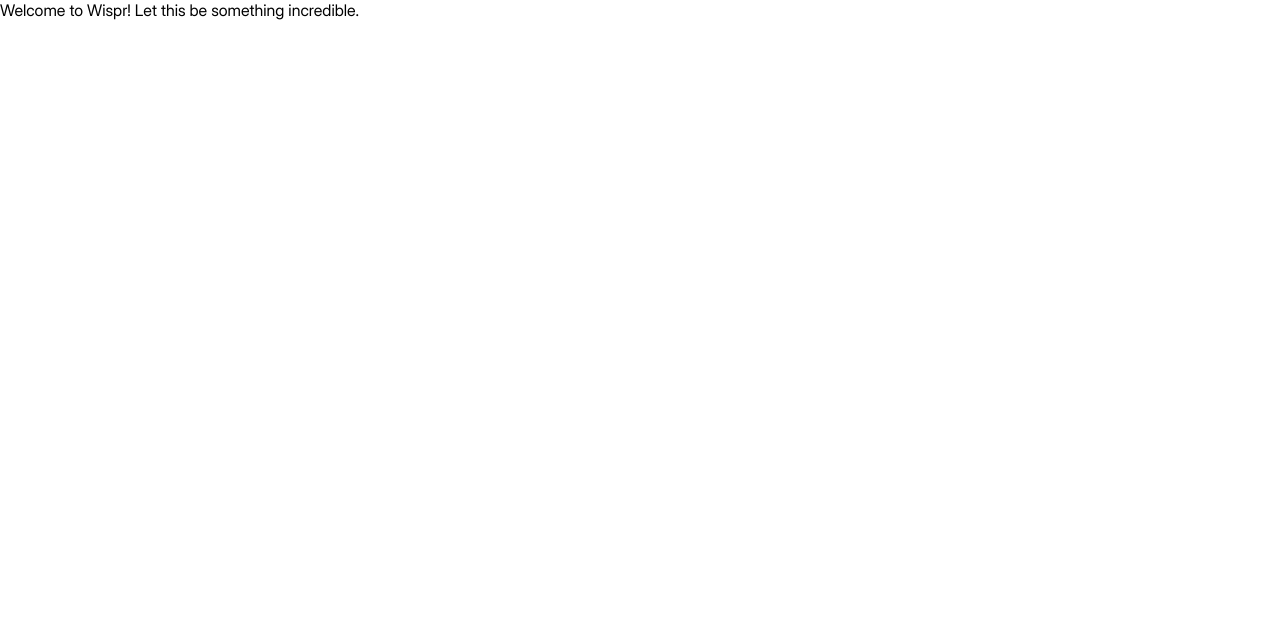
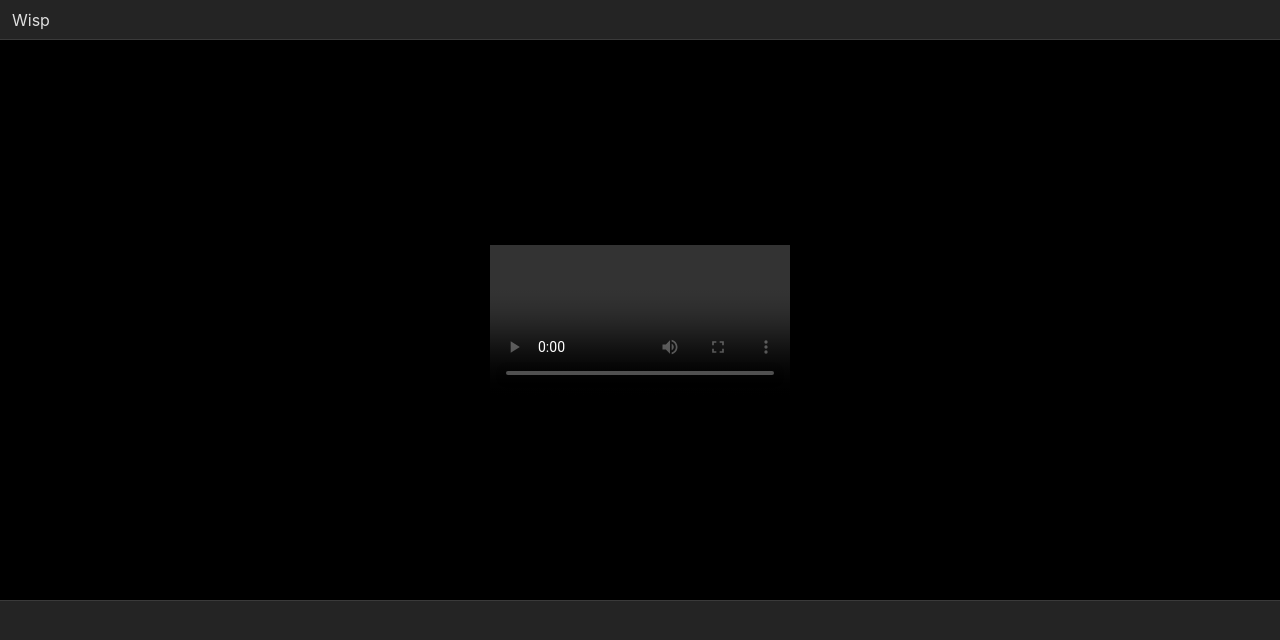
Before and after one commit to delbingeorge/wispr, a React (Vite) app: page / in a window 1280 px wide. Shown: the top 640 px of the page. Built offline with nearby package versions, Linux system fonts and the light colour scheme.

Commit message:
feat: add preview canvas add app layout shell basics

```diff
--- a/src/App.tsx
+++ b/src/App.tsx
@@ -1,3 +1,14 @@
+import styles from "./app.module.css";
+import { PreviewCanvas } from "./features/preview/preview-canvas";
+
 export default function App() {
-  return <div>Welcome to Wispr! Let this be something incredible.</div>;
+  return (
+    <div className={styles.layout}>
+      <div className={styles.topbar}>Wisp</div>
+      <div className={styles.preview}>
+        <PreviewCanvas />
+      </div>
+      <div className={styles.timeline} />
+    </div>
+  );
 }
--- /dev/null
+++ b/src/app.module.css
@@ -0,0 +1,33 @@
+.layout {
+  display: grid;
+  grid-template-rows: auto 1fr auto;
+  height: 100%;
+}
+
+.topbar {
+  display: flex;
+  align-items: center;
+  height: 40px;
+  padding: 0 12px;
+  background: var(--color-surface);
+  border-bottom: 1px solid var(--color-border);
+}
+
+.preview {
+  display: flex;
+  align-items: center;
+  justify-content: center;
+  overflow: hidden;
+  background: #000;
+}
+
+.preview video {
+  max-width: 100%;
+  max-height: 100%;
+}
+
+.timeline {
+  height: 200px;
+  background: var(--color-surface);
+  border-top: 1px solid var(--color-border);
+}
--- /dev/null
+++ b/src/features/preview/preview-canvas.tsx
@@ -0,0 +1,32 @@
+import { useEffect, useRef, useState } from "react";
+import { useProjectStore } from "../../core/stores/project-store";
+import { readFileFromOpfs } from "../../core/storage/opfs-storage";
+
+export function PreviewCanvas() {
+  const assets = useProjectStore((s) => s.project.assets);
+  const videoRef = useRef<HTMLVideoElement>(null);
+  const [videoUrl, setVideoUrl] = useState<string | null>(null);
+
+  const latestAsset = assets[assets.length - 1];
+  console.log(latestAsset);
+
+  useEffect(() => {
+    if (!latestAsset) return;
+    let revoked = false;
+
+    readFileFromOpfs(latestAsset.opfsPath).then((file) => {
+      if (revoked) return;
+      const url = URL.createObjectURL(file);
+      setVideoUrl(url);
+    });
+
+    return () => {
+      revoked = true;
+      if (videoUrl) {
+        URL.revokeObjectURL(videoUrl);
+      }
+    };
+  }, [latestAsset?.id]);
+
+  return <video ref={videoRef} src={videoUrl ?? undefined} controls />;
+}
--- a/src/index.css
+++ b/src/index.css
@@ -37,15 +37,3 @@
   font-style: normal;
   font-display: swap;
 }
-
-* {
-  margin: 0;
-  padding: 0;
-  box-sizing: border-box;
-}
-
-:root {
-  font-family: "Inter Display", sans-serif;
-  --black: #000000;
-  --white: #ffffff;
-}
--- a/src/main.tsx
+++ b/src/main.tsx
@@ -1,7 +1,8 @@
 import { StrictMode } from "react";
 import { createRoot } from "react-dom/client";
 import "./index.css";
-import App from "./App.tsx";
+import App from "./App";
+import "./styles/global.css";
 
 createRoot(document.getElementById("root")!).render(
   <StrictMode>
--- /dev/null
+++ b/src/styles/global.css
@@ -0,0 +1,28 @@
+*,
+*::before,
+*::after {
+  margin: 0;
+  padding: 0;
+  box-sizing: border-box;
+}
+
+:root {
+  --color-bg: #1a1a1a;
+  --color-surface: #242424;
+  --color-surface-alt: #2e2e2e;
+  --color-border: #3a3a3a;
+  --color-text: #e0e0e0;
+  --color-text-muted: #888888;
+  --color-accent: #e8e44f;
+  --black: #000000;
+  --white: #ffffff;
+}
+
+html,
+body,
+#root {
+  height: 100%;
+  background: var(--color-bg);
+  color: var(--color-text);
+  font-family: "Inter", system-ui, sans-serif;
+}
```
